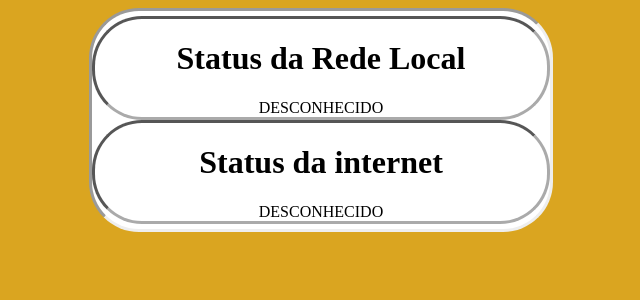
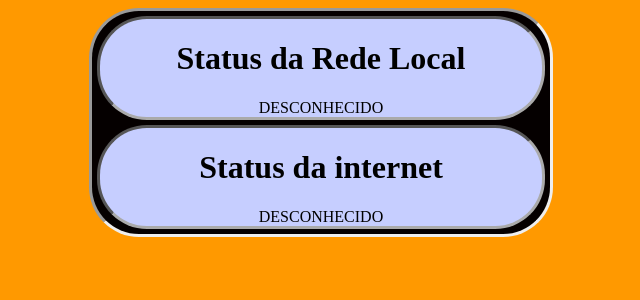
Before and after one commit to dev-drizzithiago/Meus-Projetos-PHP, a PHP site: page / in a window 1280 px wide. Shown: the top 300 px of the page, without its empty margins (319-959 px from the left). Run offline with PHP 8.4, Linux system fonts and the light colour scheme.

Commit message:
Update style.css

```diff
--- a/relatorio_internet_v-txt_v2/style.css
+++ b/relatorio_internet_v-txt_v2/style.css
@@ -2,11 +2,11 @@
 
 
 body {
-    background-color: goldenrod;
+    background-color: rgb(255, 153, 0);
 }
 
 main {
-    background-color: white;
+    background-color: rgb(5, 0, 0);
     border: inset;
     border-radius: 50px;
     margin-left: 400px;
@@ -15,16 +15,25 @@ main {
 }
 
 div.div_lan {
+    background-color: rgb(198, 206, 255);
     text-align: center;
     border: inset #aaa;
     border-radius: 50px;
     margin-top: 5px;
+    margin-right: 5px;
+    margin-left: 5px;
+    margin-bottom: 5px;
 
 }
 
 div.div_wan {
+    background-color: rgb(198, 206, 255);
     text-align: center;
     border: inset #aaa;
     border-radius: 50px;
+    margin-top: 5px;
+    margin-right: 5px;
+    margin-left: 5px;
     margin-bottom: 5px;
+
 }
```
